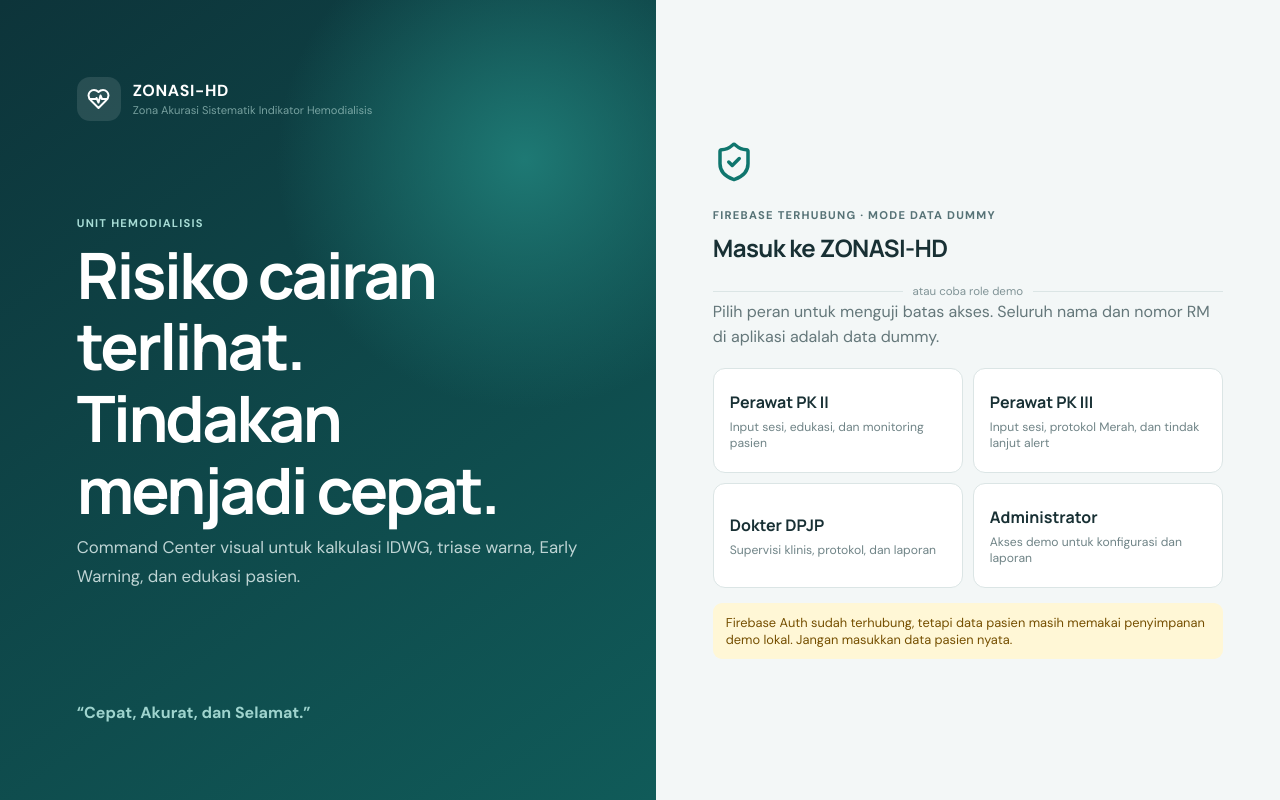
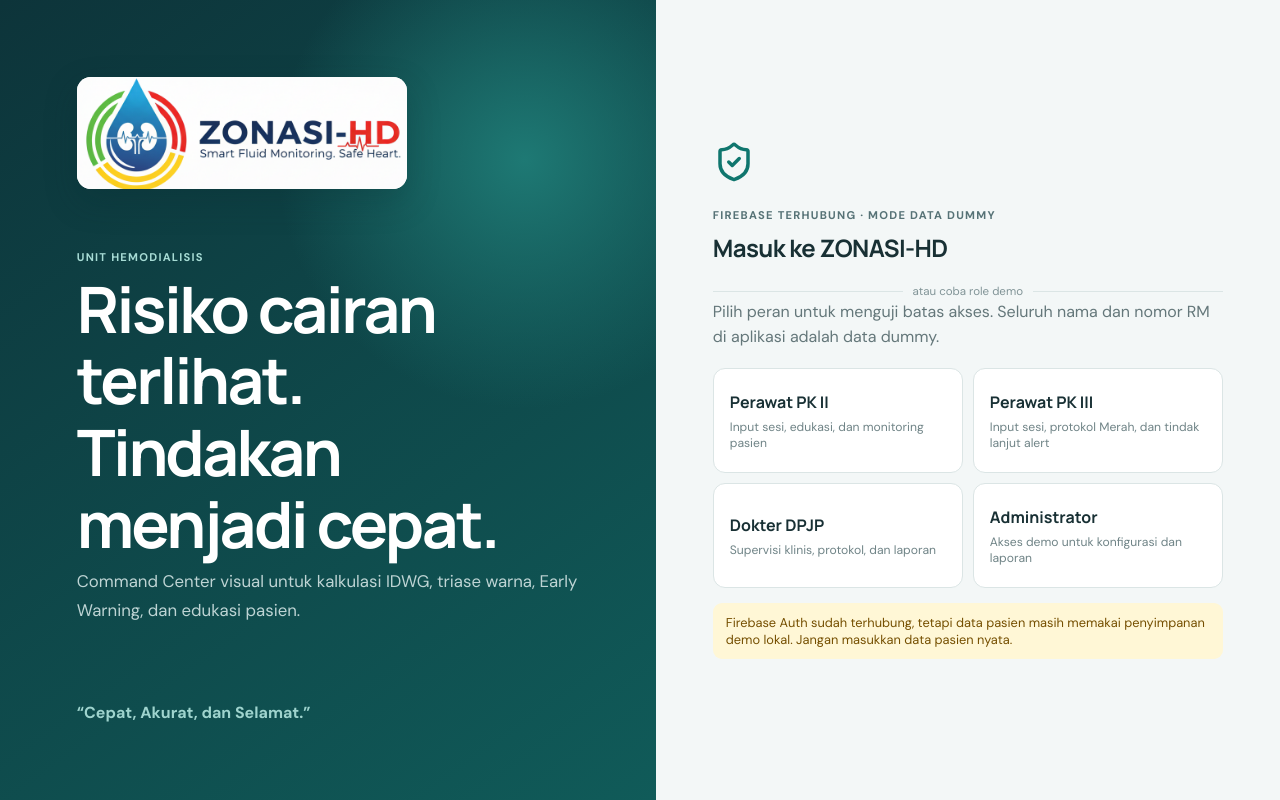
Before and after one commit to maroamabbarakka/ZONASI-HD, a React (Vite) app: page /login in a window 1280 px wide. Built offline with nearby package versions, Linux system fonts and the light colour scheme.

Commit message:
feat: apply official ZONASI-HD logo

```diff
--- a/index.html
+++ b/index.html
@@ -5,7 +5,8 @@
     <meta name="viewport" content="width=device-width, initial-scale=1.0" />
     <meta name="theme-color" content="#0f766e" />
     <meta name="description" content="Command Center pemantauan IDWG pasien hemodialisis" />
-    <link rel="icon" href="/zonasi-icon.svg" />
+    <link rel="icon" type="image/png" href="/logo-zonasi-hd.png" />
+    <link rel="apple-touch-icon" href="/logo-zonasi-hd.png" />
     <link rel="manifest" href="/manifest.webmanifest" />
     <title>ZONASI-HD | Command Center</title>
   </head>
--- a/public/sw.js
+++ b/public/sw.js
@@ -1,5 +1,5 @@
-const CACHE = 'zonasi-hd-shell-v1';
-const SHELL = ['/', '/manifest.webmanifest', '/zonasi-icon.svg'];
+const CACHE = 'zonasi-hd-shell-v2';
+const SHELL = ['/', '/manifest.webmanifest', '/logo-zonasi-hd.png'];
 
 self.addEventListener('install', (event) => {
   event.waitUntil(caches.open(CACHE).then((cache) => cache.addAll(SHELL)));
--- a/src/components/Layout.tsx
+++ b/src/components/Layout.tsx
@@ -1,4 +1,4 @@
-import { Activity, FileChartColumn, HeartPulse, LogOut, RotateCcw, ShieldCheck, Users } from 'lucide-react';
+import { Activity, FileChartColumn, LogOut, RotateCcw, ShieldCheck, Users } from 'lucide-react';
 import { NavLink, Outlet } from 'react-router-dom';
 import { useApp } from '../context/AppContext';
 
@@ -13,7 +13,7 @@
   return (
     <div className="app-shell">
       <aside className="sidebar">
-        <div className="brand"><span className="brand-mark"><HeartPulse /></span><div><strong>ZONASI-HD</strong><small>Command Center</small></div></div>
+        <div className="brand-logo brand-logo-sidebar" aria-label="ZONASI-HD — Smart Fluid Monitoring. Safe Heart."><img src="/logo-zonasi-hd.png" alt="Logo ZONASI-HD" /></div>
         <nav>{links.map(({ to, label, icon: Icon }) => <NavLink key={to} to={to} end={to === '/'}><Icon />{label}</NavLink>)}</nav>
         <div className="sidebar-footer">
           <button className="button ghost" onClick={resetDemo}><RotateCcw /> Reset data demo</button>
--- a/src/pages/LoginPage.tsx
+++ b/src/pages/LoginPage.tsx
@@ -1,4 +1,4 @@
-import { HeartPulse, LockKeyhole, ShieldCheck } from 'lucide-react';
+import { LockKeyhole, ShieldCheck } from 'lucide-react';
 import { useState, type FormEvent } from 'react';
 import { Navigate } from 'react-router-dom';
 import { useApp } from '../context/AppContext';
@@ -30,7 +30,7 @@
   };
 
   return <main className="login-page"><section className="login-hero">
-    <div className="login-brand"><span><HeartPulse /></span><div><b>ZONASI-HD</b><small>Zona Akurasi Sistematik Indikator Hemodialisis</small></div></div>
+    <div className="brand-logo brand-logo-login" aria-label="ZONASI-HD — Smart Fluid Monitoring. Safe Heart."><img src="/logo-zonasi-hd.png" alt="Logo ZONASI-HD" /></div>
     <div><span className="eyebrow light">Unit Hemodialisis</span><h1>Risiko cairan terlihat.<br />Tindakan menjadi cepat.</h1><p>Command Center visual untuk kalkulasi IDWG, triase warna, Early Warning, dan edukasi pasien.</p></div>
     <blockquote>“Cepat, Akurat, dan Selamat.”</blockquote>
   </section><section className="login-panel"><div className="login-box">
--- a/src/styles.css
+++ b/src/styles.css
@@ -13,11 +13,12 @@
 .app-shell { min-height: 100vh; }
 .route-loading { min-height: 100vh; display: grid; place-items: center; color: var(--teal); font-family: 'Manrope'; font-weight: 800; }
 .sidebar { position: fixed; inset: 0 auto 0 0; width: 260px; background: #103b41; color: white; padding: 28px 20px; display: flex; flex-direction: column; z-index: 20; }
-.brand, .login-brand { display: flex; align-items: center; gap: 12px; }
-.brand-mark, .login-brand > span { width: 44px; height: 44px; display: grid; place-items: center; border-radius: 13px; background: #19a394; }
-.brand-mark svg, .login-brand svg { width: 25px; }
-.brand strong, .login-brand b { display: block; letter-spacing: .04em; }
-.brand small, .login-brand small { display: block; opacity: .68; font-size: .7rem; margin-top: 2px; }
+.brand-logo { position: relative; overflow: hidden; background: white; border-radius: 14px; flex: 0 0 auto; }
+.brand-logo img { position: absolute; max-width: none; display: block; }
+.brand-logo-sidebar { width: 220px; height: 78px; box-shadow: 0 8px 22px #08272b44; }
+.brand-logo-sidebar img { width: 280px; left: -30px; top: -104px; }
+.brand-logo-login { width: 330px; height: 112px; box-shadow: 0 12px 32px #072c3040; }
+.brand-logo-login img { width: 420px; left: -45px; top: -156px; }
 .sidebar nav { display: grid; gap: 7px; margin-top: 42px; }
 .sidebar nav a, .mobile-nav a { color: #c6dada; text-decoration: none; display: flex; align-items: center; gap: 12px; padding: 12px 14px; border-radius: 11px; font-weight: 600; font-size: .92rem; }
 .sidebar nav a svg, .mobile-nav svg { width: 20px; }
@@ -57,9 +58,9 @@
 .detail-hero { display: flex; justify-content: space-between; align-items: center; gap: 18px; }.detail-hero h2 { margin-bottom: 4px; }.detail-metrics { display: grid; grid-template-columns: repeat(3, 1fr); gap: 10px; margin: 18px 0; }.detail-metrics div { background: #edf4f4; border-radius: 10px; padding: 13px; }.detail-metrics span, .detail-metrics strong { display: block; }.detail-metrics span { color: #6c8386; font-size: .72rem; }.detail-metrics strong { margin-top: 3px; }.detail-section { margin: 23px 0; }.chart-wrap { height: 270px; width: 100%; }.education-card { background: #edf7f5; border-radius: 13px; padding: 16px; }.education-card h3 { margin-bottom: 10px; }.education-card p { margin-bottom: 5px; }.text-green { color: #15803d; }.text-yellow { color: #a16207; }.text-red { color: #b91c1c; }.print-footer { display: flex; justify-content: space-between; color: #768b8e; font-size: .72rem; margin: 16px 0; }
 .report-grid { display: grid; grid-template-columns: repeat(3, 1fr); gap: 15px; margin-bottom: 20px; }.report-grid article { background: #143f45; color: white; border-radius: 17px; padding: 24px; }.report-grid span { color: #b9d0d2; }.report-grid strong { display: block; font-size: 2.7rem; margin: 9px 0; }.report-grid p { color: #b9d0d2; margin: 0; font-size: .8rem; }.distribution { display: grid; gap: 20px; }.distribution > div > div:first-child { display: flex; justify-content: space-between; font-size: .83rem; margin-bottom: 7px; }.bar { height: 11px; border-radius: 99px; background: #e8eeee; overflow: hidden; }.bar span { display: block; height: 100%; min-width: 3px; border-radius: inherit; }.bar-hijau { background: #16a34a; }.bar-kuning { background: #eab308; }.bar-merah { background: #dc2626; }
 .clinical-banner { display: flex; gap: 13px; margin-bottom: 22px; }.clinical-banner svg { flex: 0 0 auto; }.clinical-banner p { color: inherit; margin: 2px 0 0; }.protocol-grid { display: grid; grid-template-columns: repeat(3, 1fr); gap: 15px; }.protocol-card { background: white; border: 1px solid var(--line); border-radius: 16px; padding: 19px; }.protocol-card ol { padding-left: 21px; color: #587073; }.protocol-card li { padding: 7px 0; }.locked { text-align: center; padding: 30px 10px 15px; }.locked svg { color: #8ca0a2; }.locked strong { display: block; margin: 8px; }.empty-state { display: grid; place-items: center; min-height: 150px; color: #789093; }
-.login-page { min-height: 100vh; display: grid; grid-template-columns: 1.05fr 1fr; }.login-hero { background: radial-gradient(circle at 80% 20%, #1e7974 0, transparent 30%), linear-gradient(145deg, #0d343a, #105b59); color: white; padding: clamp(30px, 6vw, 80px); display: flex; flex-direction: column; justify-content: space-between; }.login-brand { align-items: center; }.login-brand > span { background: #ffffff1c; }.login-brand small { color: #a7ceca; }.login-hero h1 { font-size: clamp(2.5rem, 5vw, 4.8rem); max-width: 700px; }.login-hero p { color: #bed4d4; max-width: 590px; font-size: 1.05rem; line-height: 1.7; }.login-hero blockquote { margin: 0; color: #9fd4ce; font-weight: 700; }.login-panel { display: grid; place-items: center; padding: 35px; }.login-box { width: min(510px, 100%); }.login-icon { color: var(--teal); width: 42px; height: 42px; margin-bottom: 20px; }.login-box > p { line-height: 1.6; }.role-grid { display: grid; grid-template-columns: 1fr 1fr; gap: 10px; margin: 18px 0 15px; }.role-grid button { text-align: left; border: 1px solid var(--line); background: white; padding: 16px; border-radius: 12px; min-height: 105px; color: #183034; }.role-grid button:hover { border-color: var(--teal); background: #eff8f7; }.role-grid strong, .role-grid span { display: block; }.role-grid span { color: #708487; font-size: .76rem; margin-top: 6px; }
+.login-page { min-height: 100vh; display: grid; grid-template-columns: 1.05fr 1fr; }.login-hero { background: radial-gradient(circle at 80% 20%, #1e7974 0, transparent 30%), linear-gradient(145deg, #0d343a, #105b59); color: white; padding: clamp(30px, 6vw, 80px); display: flex; flex-direction: column; justify-content: space-between; }.login-hero h1 { font-size: clamp(2.5rem, 5vw, 4.8rem); max-width: 700px; }.login-hero p { color: #bed4d4; max-width: 590px; font-size: 1.05rem; line-height: 1.7; }.login-hero blockquote { margin: 0; color: #9fd4ce; font-weight: 700; }.login-panel { display: grid; place-items: center; padding: 35px; }.login-box { width: min(510px, 100%); }.login-icon { color: var(--teal); width: 42px; height: 42px; margin-bottom: 20px; }.login-box > p { line-height: 1.6; }.role-grid { display: grid; grid-template-columns: 1fr 1fr; gap: 10px; margin: 18px 0 15px; }.role-grid button { text-align: left; border: 1px solid var(--line); background: white; padding: 16px; border-radius: 12px; min-height: 105px; color: #183034; }.role-grid button:hover { border-color: var(--teal); background: #eff8f7; }.role-grid strong, .role-grid span { display: block; }.role-grid span { color: #708487; font-size: .76rem; margin-top: 6px; }
 .firebase-login { background: white; border: 1px solid var(--line); border-radius: 14px; padding: 17px; margin: 18px 0; }.firebase-login .button { width: 100%; }.login-method { display: flex; align-items: center; gap: 10px; margin-bottom: 15px; }.login-method > svg { color: var(--teal); }.login-method strong, .login-method small { display: block; }.login-method small { color: #778b8e; }.login-divider { display: flex; align-items: center; gap: 10px; color: #819497; font-size: .72rem; }.login-divider::before, .login-divider::after { content: ''; height: 1px; background: var(--line); flex: 1; }
 
 @media (max-width: 1100px) { .stats-grid { grid-template-columns: 1fr 1fr; }.patient-grid { grid-template-columns: 1fr 1fr; }.protocol-grid { grid-template-columns: 1fr; }.login-page { grid-template-columns: 1fr; }.login-hero { min-height: 470px; }.login-panel { min-height: 600px; } }
-@media (max-width: 760px) { .sidebar { display: none; }.main { margin-left: 0; padding: 24px 16px 95px; }.mobile-nav { display: flex; position: fixed; bottom: 0; inset-inline: 0; z-index: 50; background: white; border-top: 1px solid var(--line); justify-content: space-around; padding: 7px 4px max(7px, env(safe-area-inset-bottom)); }.mobile-nav a { color: #6d8285; flex-direction: column; padding: 4px; gap: 2px; font-size: .62rem; }.mobile-nav a.active { color: var(--teal); }.mobile-nav svg { width: 19px; }.page-header { align-items: flex-start; flex-direction: column; gap: 13px; }.stats-grid, .patient-grid, .report-grid { grid-template-columns: 1fr; }.section-heading { align-items: flex-start; flex-direction: column; }.search { width: 100%; }.form-grid { grid-template-columns: 1fr; }.live-result { grid-template-columns: 1fr; }.detail-metrics { grid-template-columns: 1fr; }.modal-backdrop { padding: 0; }.modal { max-height: 100vh; height: 100vh; border-radius: 0; }.modal-body { max-height: calc(100vh - 65px); }.role-grid { grid-template-columns: 1fr; }.login-hero { padding: 30px 22px; min-height: 500px; }.login-panel { padding: 45px 20px; }.alert-item { align-items: flex-start; flex-wrap: wrap; } }
+@media (max-width: 760px) { .sidebar { display: none; }.main { margin-left: 0; padding: 24px 16px 95px; }.mobile-nav { display: flex; position: fixed; bottom: 0; inset-inline: 0; z-index: 50; background: white; border-top: 1px solid var(--line); justify-content: space-around; padding: 7px 4px max(7px, env(safe-area-inset-bottom)); }.mobile-nav a { color: #6d8285; flex-direction: column; padding: 4px; gap: 2px; font-size: .62rem; }.mobile-nav a.active { color: var(--teal); }.mobile-nav svg { width: 19px; }.page-header { align-items: flex-start; flex-direction: column; gap: 13px; }.stats-grid, .patient-grid, .report-grid { grid-template-columns: 1fr; }.section-heading { align-items: flex-start; flex-direction: column; }.search { width: 100%; }.form-grid { grid-template-columns: 1fr; }.live-result { grid-template-columns: 1fr; }.detail-metrics { grid-template-columns: 1fr; }.modal-backdrop { padding: 0; }.modal { max-height: 100vh; height: 100vh; border-radius: 0; }.modal-body { max-height: calc(100vh - 65px); }.role-grid { grid-template-columns: 1fr; }.brand-logo-login { width: 280px; height: 96px; }.brand-logo-login img { width: 356px; left: -38px; top: -132px; }.login-hero { padding: 30px 22px; min-height: 500px; }.login-panel { padding: 45px 20px; }.alert-item { align-items: flex-start; flex-wrap: wrap; } }
 @media print { body { background: white; }.sidebar, .mobile-nav, .modal > header, .page-header, .no-print { display: none !important; }.main { margin: 0; padding: 0; }.modal-backdrop { position: static; display: block; padding: 0; background: white; }.modal { width: 100%; max-height: none; box-shadow: none; }.modal-body { overflow: visible; max-height: none; padding: 0; }.patient-detail { padding: 20px; }.chart-wrap { height: 240px; }.zone-badge { print-color-adjust: exact; -webkit-print-color-adjust: exact; }.education-card { print-color-adjust: exact; -webkit-print-color-adjust: exact; } }
```
Also changed, not shown: public/logo-zonasi-hd.png (added), public/manifest.webmanifest.
